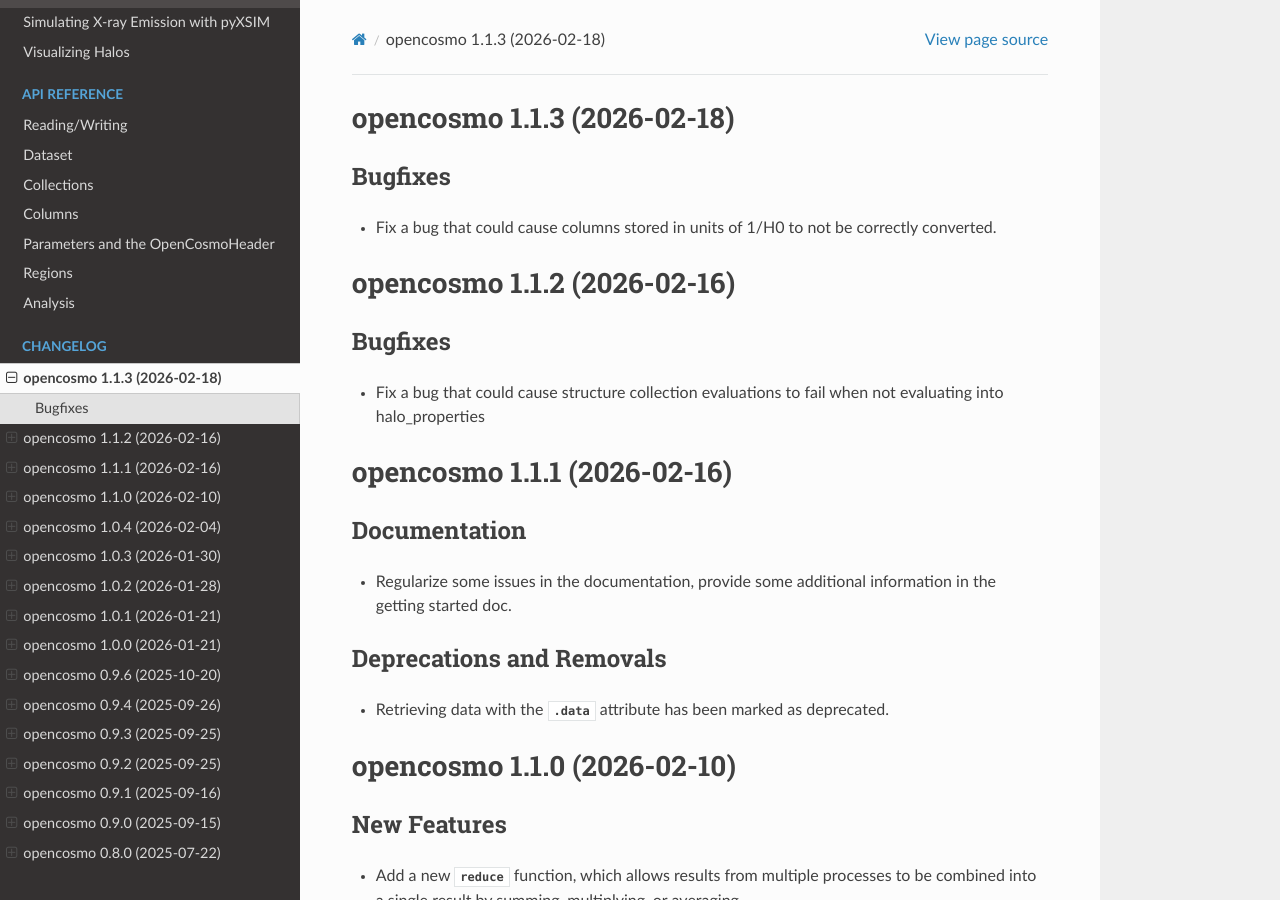
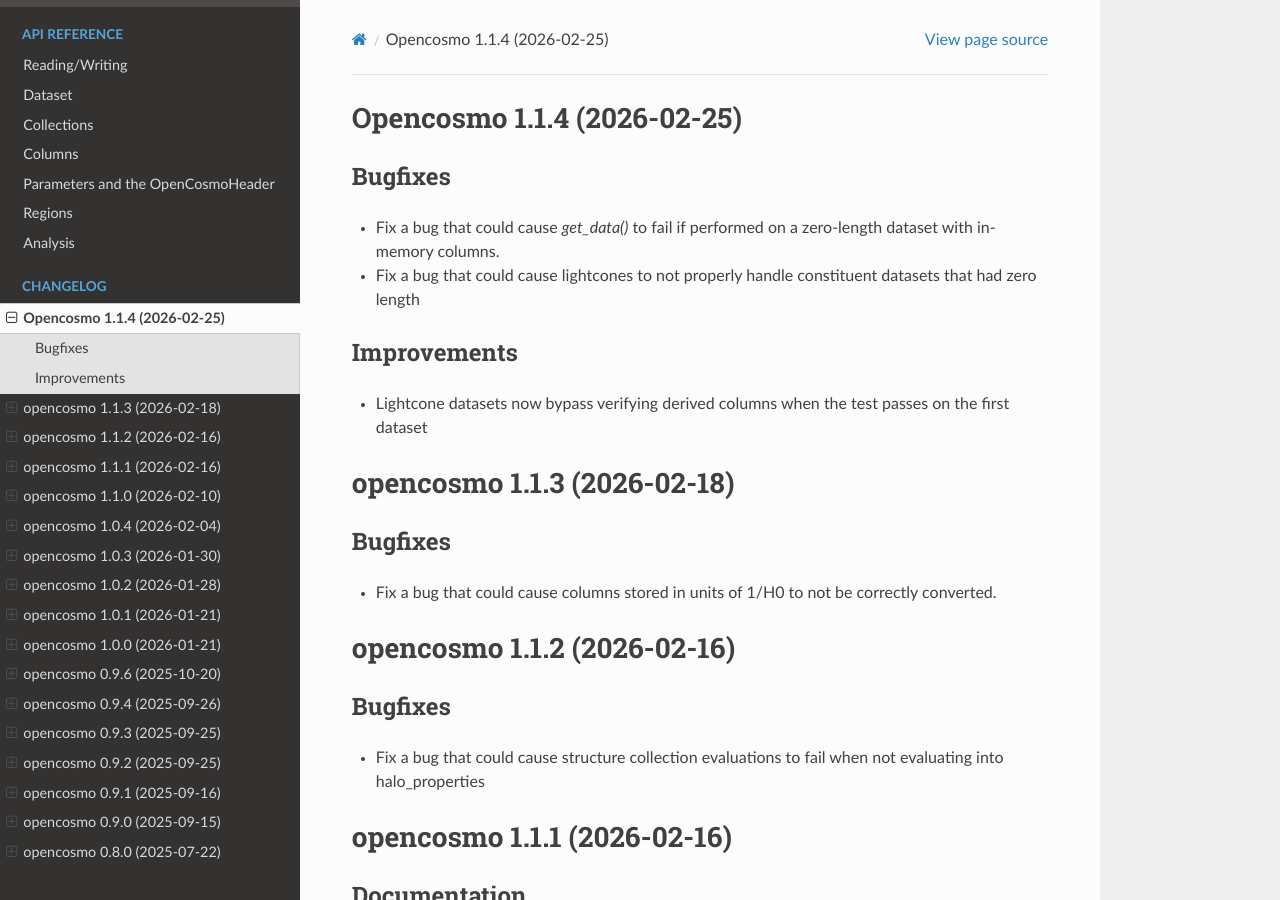
Before and after one commit to ArgonneCPAC/OpenCosmo, a Sphinx documentation site: the page built from docs/source/changelog.rst, in a window 1280 px wide and 900 px high. Built offline with Sphinx 7.4.7 and the Read the Docs theme 3.1.0, drawn with Linux system fonts in a browser that asks for light colours.

Commit message:
Bump to 1.1.4, render changelog

```diff
--- a/changes/+16723056.bugfix.rst
+++ /dev/null
@@ -1 +0,0 @@
-Fix a bug that could cause `get_data()` to fail if performed on a zero-length dataset with in-memory columns.
--- a/changes/+65a297ed.bugfix.rst
+++ /dev/null
@@ -1 +0,0 @@
-Fix a bug that could cause lightcones to not properly handle constituent datasets that had zero length
--- a/changes/+c1db37c4.improvement.rst
+++ /dev/null
@@ -1 +0,0 @@
-Lightcone datasets now bypass verifying derived columns when the test passes on the first dataset
--- a/docs/source/changelog.rst
+++ b/docs/source/changelog.rst
@@ -1,3 +1,19 @@
+Opencosmo 1.1.4 (2026-02-25)
+===============================
+
+Bugfixes
+--------
+
+- Fix a bug that could cause `get_data()` to fail if performed on a zero-length dataset with in-memory columns.
+- Fix a bug that could cause lightcones to not properly handle constituent datasets that had zero length
+
+
+Improvements
+------------
+
+- Lightcone datasets now bypass verifying derived columns when the test passes on the first dataset
+
+
 opencosmo 1.1.3 (2026-02-18)
 ============================
 
--- a/docs/source/conf.py
+++ b/docs/source/conf.py
@@ -9,7 +9,7 @@
 project = "OpenCosmo"
 copyright = "2026, OpenCosmo Team"
 author = "OpenCosmo Team"
-release = "1.1.3"
+release = "1.1.4"
 
 # -- General configuration ---------------------------------------------------
 # https://www.sphinx-doc.org/en/master/usage/configuration.html#general-configuration
--- a/pyproject.toml
+++ b/pyproject.toml
@@ -1,6 +1,6 @@
 [project]
 name = "opencosmo"
-version = "1.1.3"
+version = "1.1.4"
 description = "OpenCosmo Python Toolkit"
 authors = [
   { name = "Patrick Wells", email = "pwells@anl.gov" },
--- a/src/opencosmo/__init__.py
+++ b/src/opencosmo/__init__.py
@@ -9,7 +9,7 @@ from .dataset import Dataset
 from .io import open, write
 from .spatial import make_box, make_cone
 
-__version__ = "1.1.3"
+__version__ = "1.1.4"
 
 __all__ = [
     "write",
```
